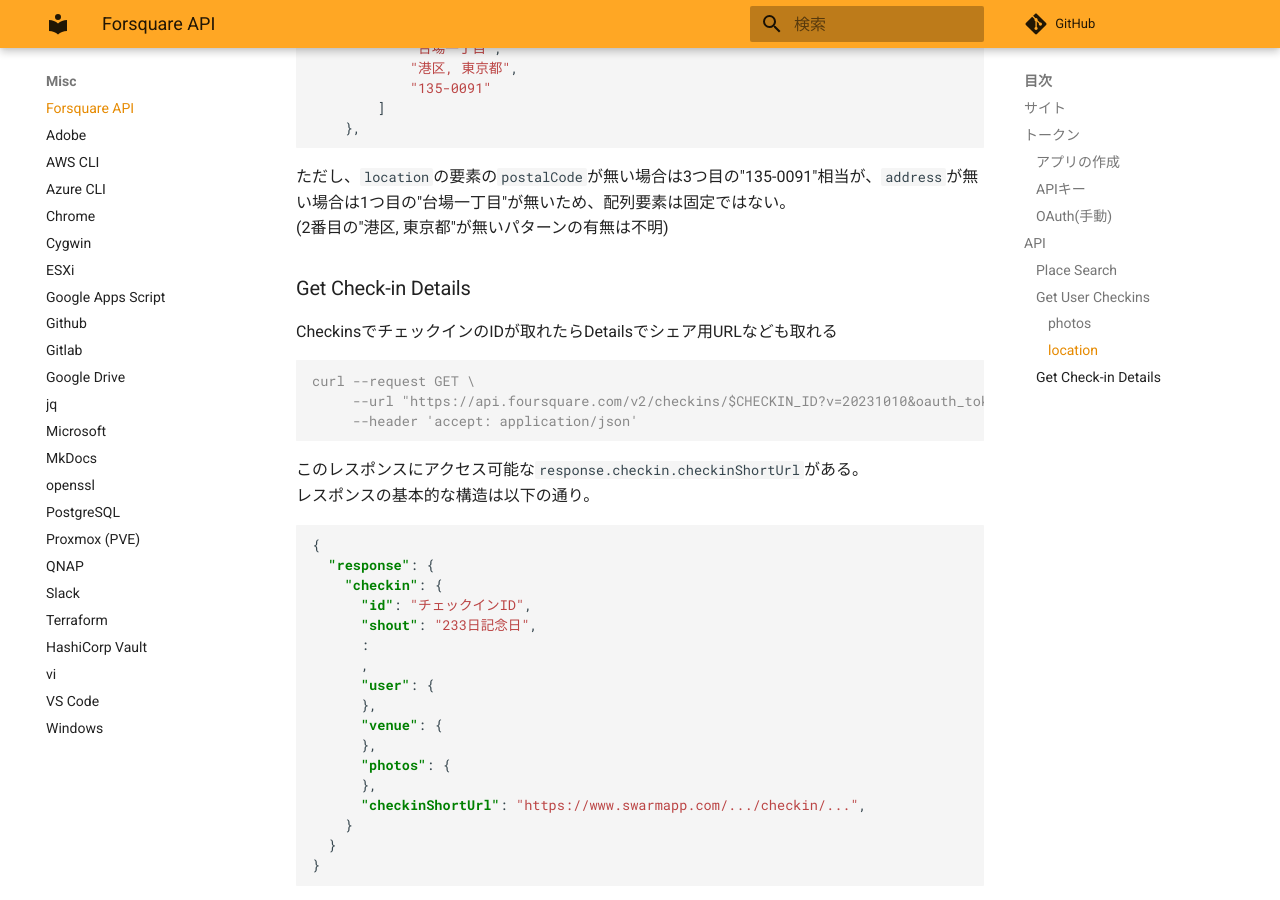
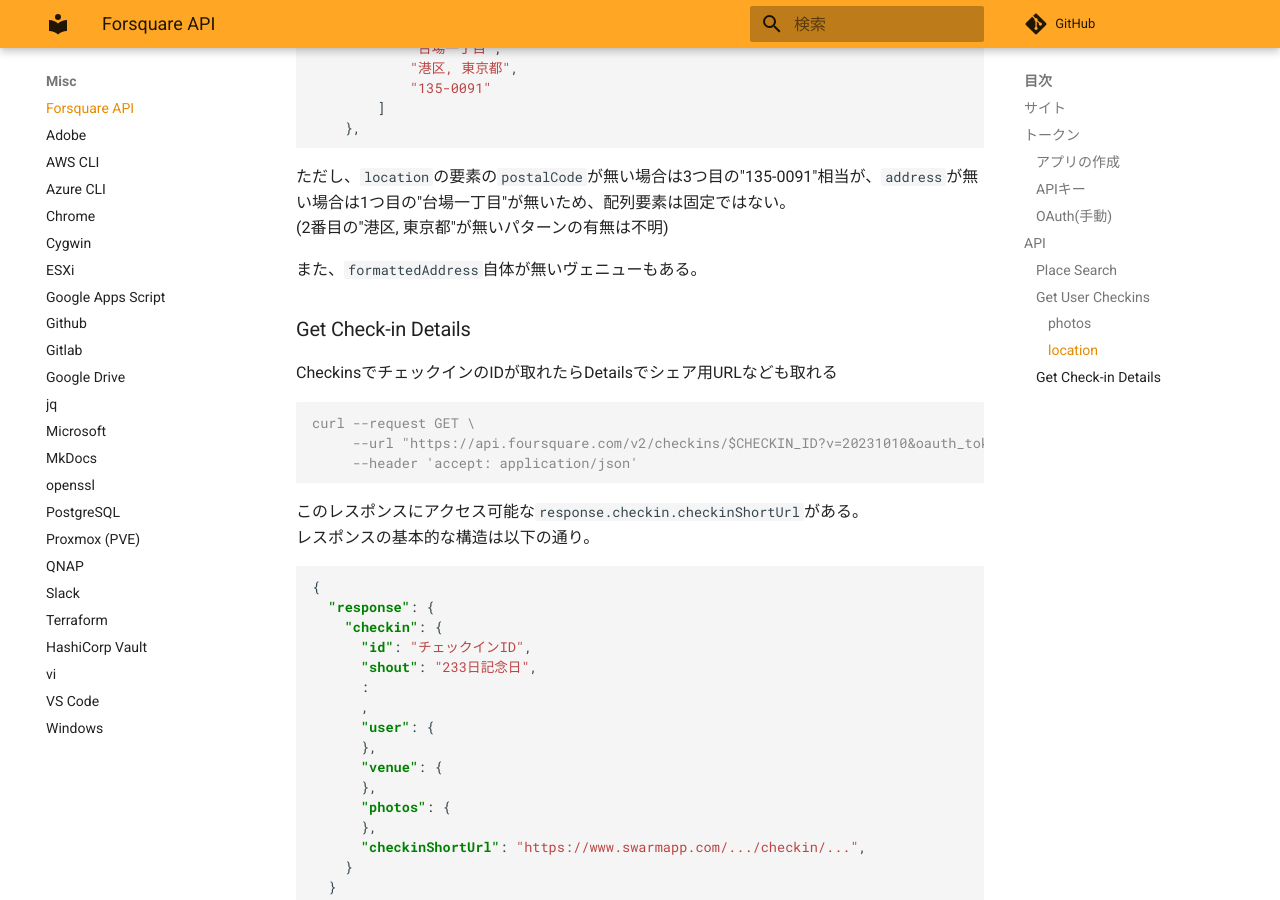
Before and after one commit to zaki-lknr/docs, an MkDocs documentation site: the page built from docs/Misc/4sq.md, in a window 1280 px wide and 900 px high, scrolled down 2806 px. Built offline with MkDocs 1.6.1 and Material for MkDocs 9.7.7, drawn with Linux system fonts in a browser that asks for light colours; comment, search, counter and statistics services are not loaded.

Commit message:
add: misc/4sq: formattedAddressが無いパターン

```diff
--- a/docs/Misc/4sq.md
+++ b/docs/Misc/4sq.md
@@ -127,6 +127,8 @@ photosに関しては以下。
 ただし、`location`の要素の`postalCode`が無い場合は3つ目の"135-0091"相当が、`address`が無い場合は1つ目の"台場一丁目"が無いため、配列要素は固定ではない。
 (2番目の"港区, 東京都"が無いパターンの有無は不明)
 
+また、`formattedAddress`自体が無いヴェニューもある。
+
 ### Get Check-in Details
 
 CheckinsでチェックインのIDが取れたらDetailsでシェア用URLなども取れる
```
